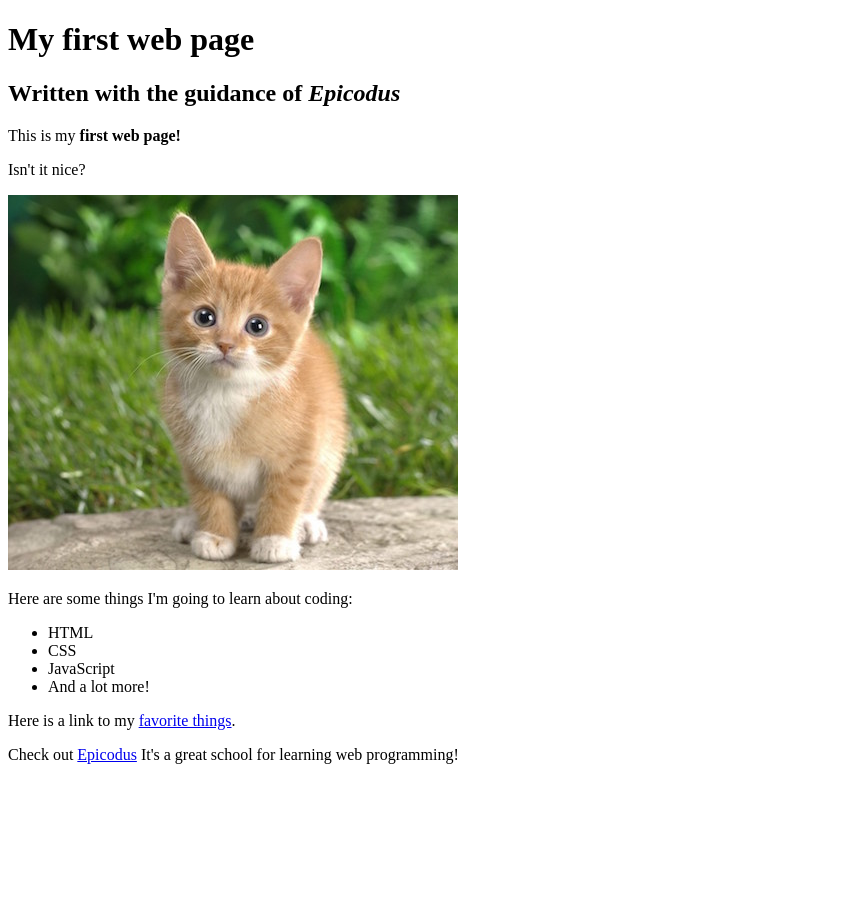
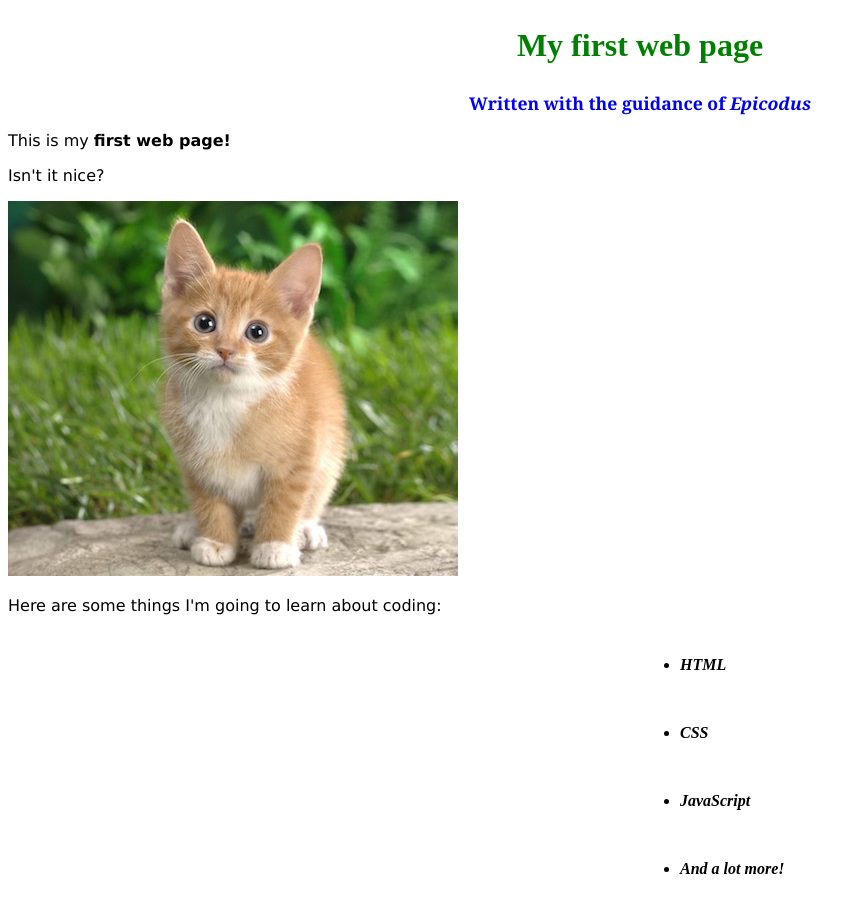
Before and after one commit to Jeffrey-Hackford/my_first_webpage, a plain HTML site: page my-first-webpage.html in a window 1280 px wide. Shown: the top 906 px of the page, without its empty margins (0-866 px from the left). Before the commit the page ends 800 px from the top, so only its background shows below. Drawn offline with Linux system fonts and the light colour scheme.

Commit message:
Created new page with images and css files.

```diff
--- /dev/null
+++ b/css/style.css
@@ -0,0 +1,26 @@
+h1 {
+  color: green;
+  text-align: center;
+  line-height: 150%;
+}
+h2 {
+  text-align: center;
+  color: blue;
+  font-family: georgia;
+  font-size: 110%;
+}
+
+li {
+  font-weight: bold;
+  font-style: italic;
+  padding-top: 25px;
+  padding-bottom: 25px;
+}
+
+p {
+  font-family: Geneva;
+}
+
+div {
+  padding-left: 50%;
+}
--- /dev/null
+++ b/css/styles.css
@@ -0,0 +1,18 @@
+h1  {
+  color: #0000ff;
+  text-align: center;
+}
+
+h2  {
+  font-style: italic;
+  text-align: center;
+}
+
+p {
+  font-family: sans-serif;
+}
+
+ul {
+  font-size: 20px;
+  line-height: 30px;
+}
--- a/my-first-webpage.html
+++ b/my-first-webpage.html
@@ -1,6 +1,7 @@
 <!DOCTYPE html>
 <html>
   <head>
+      <link href="css/style.css" rel="stylesheet" type="text/css">
       <title>Web page #1</title>
   </head>
     <body>
@@ -13,13 +14,14 @@
       <img src="img/kitten.jpeg" alt="A photo of a cute kitten.">
 
       <p>Here are some things I'm going to learn about coding:</p>
+    <div>
       <ul>
         <li>HTML</li>
         <li>CSS</li>
         <li>JavaScript</li>
         <li>And a lot more!</li>
       </ul>
-
+    </div>
       <p>Here is a link to my <a href="favorite-things.html">favorite things</a>.</p>
 
       <p>Check out <a href="http://www.epicodus.com/">Epicodus</a> It's a great school for learning web programming!</p>
```
Also changed, not shown: dog-blog.html (+1 -0 lines), favorite-places.html (added, +40 -0 lines), favorite-things.html (+1 -0 lines), img/Portland.jpg (added), img/hawaii.jpg (added), img/london.jpg (added), img/lv.jpg (added), img/seoul.jpg (added), img/shanghai.jpg (added), img/toronto.jpg (added), img/yellowstone.jpg (added).
